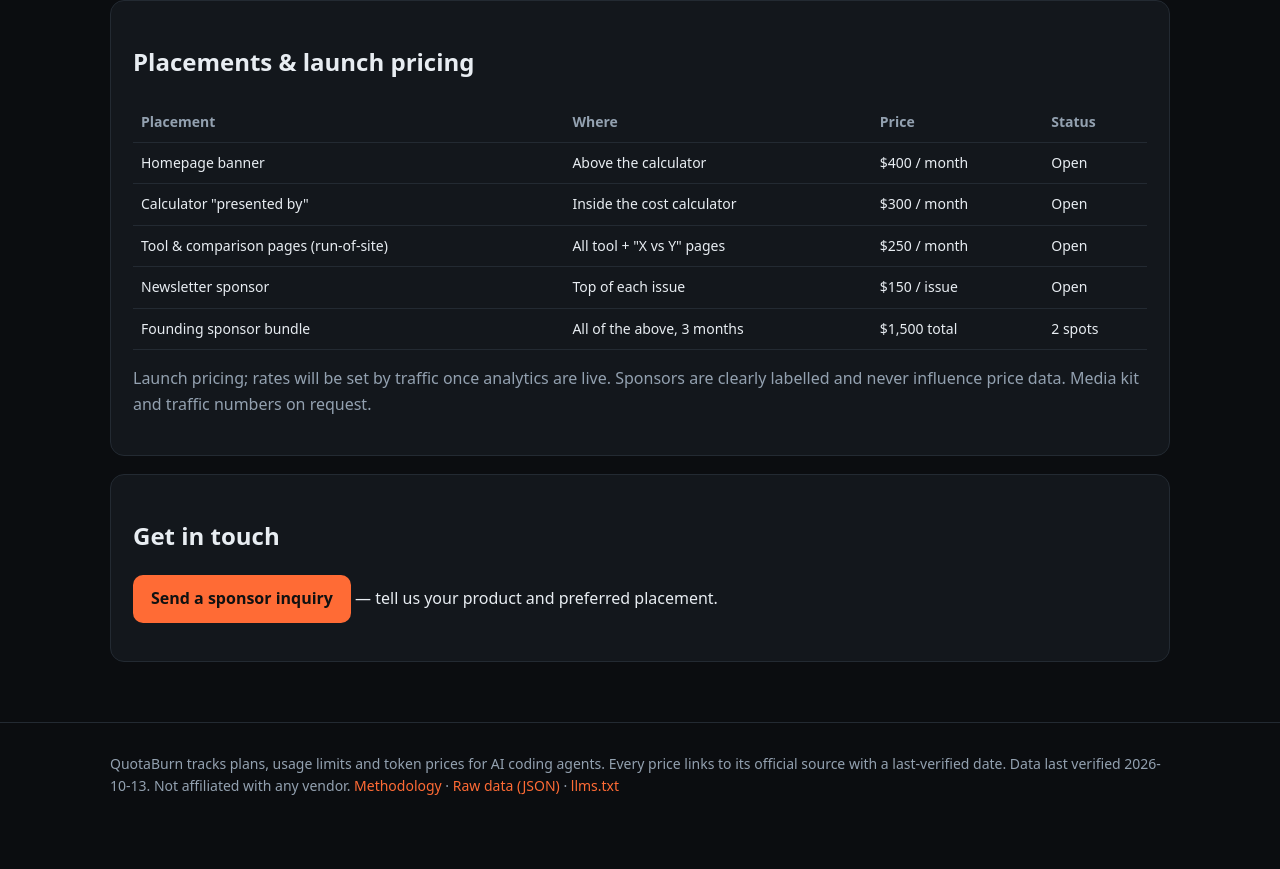
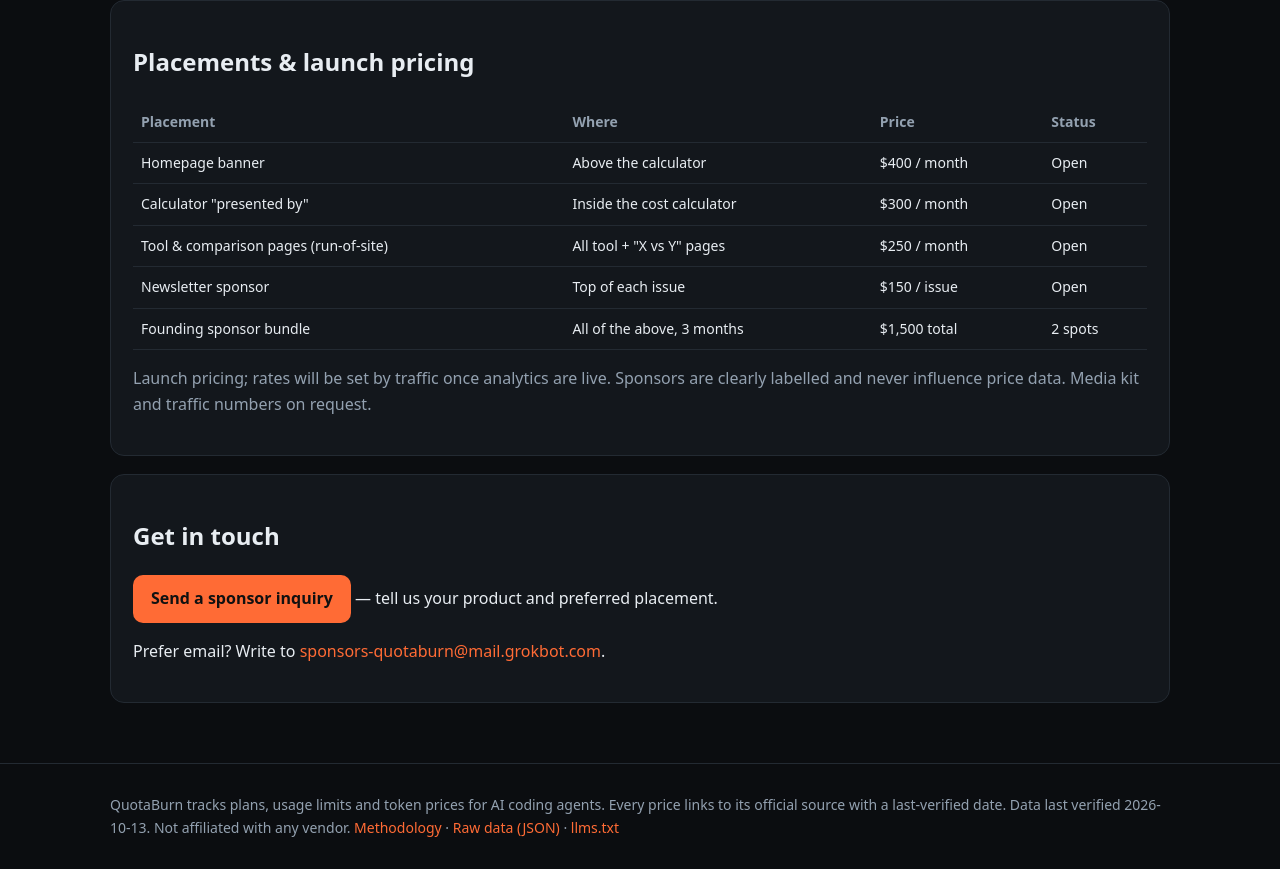
Before and after one commit to vreddhi/quotaburn, a plain HTML site: page sponsor/index.html in a window 1280 px wide. Shown: the part 345-1214 px from the top of the page. Before the commit the page ends 1173 px from the top, so only its background shows below. Drawn offline with Linux system fonts and the light colour scheme.

Commit message:
Sponsor page: add email contact

```diff
--- a/sponsor/index.html
+++ b/sponsor/index.html
@@ -28,5 +28,5 @@ footer{border-top:1px solid var(--line);margin-top:60px;padding:30px 0;color:var
 <tr><td>Newsletter sponsor</td><td>Top of each issue</td><td>$150 / issue</td><td>Open</td></tr>
 <tr><td>Founding sponsor bundle</td><td>All of the above, 3 months</td><td>$1,500 total</td><td>2 spots</td></tr></table>
 <p class='mut'>Launch pricing; rates will be set by traffic once analytics are live. Sponsors are clearly labelled and never influence price data. Media kit and traffic numbers on request.</p></div>
-<div class='card'><h2>Get in touch</h2><p><a class='btn' href='https://github.com/vreddhi/quotaburn/issues/new?template=sponsor-inquiry.yml'>Send a sponsor inquiry</a> — tell us your product and preferred placement.</p></div></main>
+<div class='card'><h2>Get in touch</h2><p><a class='btn' href='https://github.com/vreddhi/quotaburn/issues/new?template=sponsor-inquiry.yml'>Send a sponsor inquiry</a> — tell us your product and preferred placement.</p><p>Prefer email? Write to <a href='mailto:sponsors-quotaburn@mail.grokbot.com'>sponsors-quotaburn@mail.grokbot.com</a>.</p></div></main>
 <footer><div class="w">QuotaBurn tracks plans, usage limits and token prices for AI coding agents. Every price links to its official source with a last-verified date. Data last verified 2026-10-13. Not affiliated with any vendor. <a href="/methodology/">Methodology</a> · <a href="/data.json">Raw data (JSON)</a> · <a href="/llms.txt">llms.txt</a></div></footer></body></html>
```
